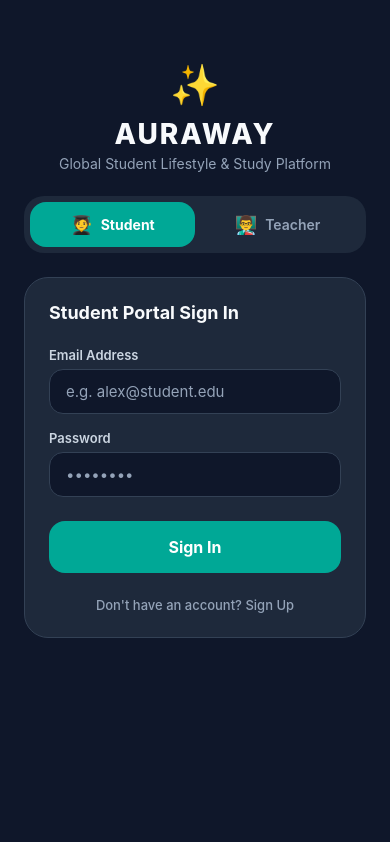
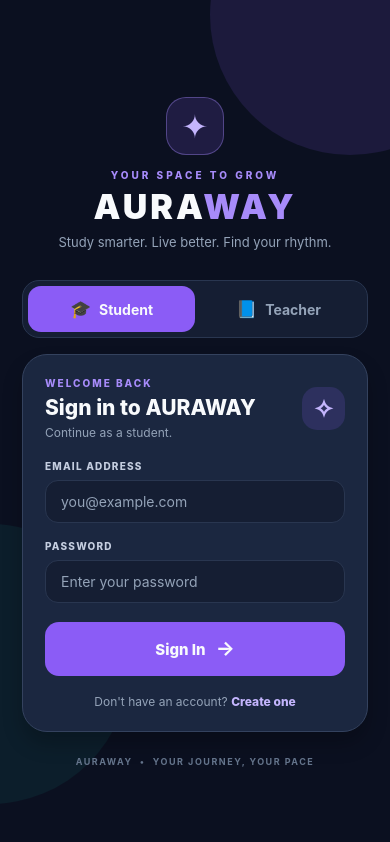
Before and after one commit to zaminmohammed78-bit/AURAWAY, a React Native app: screen / in a window 390 px wide. Built offline with nearby package versions, Linux system fonts and the light colour scheme.

Commit message:
Redesign AURAWAY authentication screen

```diff
--- a/src/screens/AuthScreen.tsx
+++ b/src/screens/AuthScreen.tsx
@@ -14,10 +14,20 @@ import {
 import { supabase } from '../lib/supabase';
 import { UserRole } from '../types/database';
 
+const COLORS = {
+  background: '#0B1020',
+  surface: '#151E33',
+  card: '#1B2740',
+  primary: '#8B5CF6',
+  secondary: '#22C3A6',
+  text: '#F8FAFC',
+  muted: '#94A3B8',
+  border: '#293650',
+};
+
 export const AuthScreen = () => {
   const [isSignUp, setIsSignUp] = useState(false);
   const [role, setRole] = useState<UserRole>('student');
-
   const [email, setEmail] = useState('');
   const [username, setUsername] = useState('');
   const [password, setPassword] = useState('');
@@ -25,7 +35,7 @@ export const AuthScreen = () => {
   const [loading, setLoading] = useState(false);
 
   const handleAuth = async () => {
-    if (!email || !password) {
+    if (!email.trim() || !password) {
       Alert.alert('Required Fields Missing', 'Please enter your email and password.');
       return;
     }
@@ -48,13 +58,12 @@ export const AuthScreen = () => {
 
     try {
       if (isSignUp) {
-        // Register new user in Supabase Auth
         const { data, error } = await supabase.auth.signUp({
           email: email.trim(),
-          password: password,
+          password,
           options: {
             data: {
-              username: username.trim() || email.split('@')[0],
+              username: username.trim() || email.trim().split('@')[0],
               role: 'student',
             },
           },
@@ -63,14 +72,13 @@ export const AuthScreen = () => {
         if (error) throw error;
 
         if (data.user) {
-          // Create profile record in Supabase database table 'profiles'
           const { error: profileError } = await supabase.from('profiles').insert([
             {
               id: data.user.id,
               email: email.trim(),
-              username: username.trim() || email.split('@')[0],
-              role: role,
-              routine_visible_to_teacher: role === 'student' ? false : true,
+              username: username.trim() || email.trim().split('@')[0],
+              role: 'student',
+              routine_visible_to_teacher: false,
               consistency_rate: 100,
             },
           ]);
@@ -79,13 +87,12 @@ export const AuthScreen = () => {
             console.warn('Profile sync note:', profileError.message);
           }
 
-          Alert.alert('Account Created 🎉', 'Registration successful! Signing you in...');
+          Alert.alert('Account Created', 'Registration successful! Signing you in...');
         }
       } else {
-        // Sign In
-        const { data, error } = await supabase.auth.signInWithPassword({
+        const { error } = await supabase.auth.signInWithPassword({
           email: email.trim(),
-          password: password,
+          password,
         });
 
         if (error) throw error;
@@ -97,126 +104,169 @@ export const AuthScreen = () => {
     }
   };
 
+  const switchMode = () => {
+    setIsSignUp((current) => !current);
+    setPassword('');
+    setConfirmPassword('');
+  };
+
   return (
     <KeyboardAvoidingView
       behavior={Platform.OS === 'ios' ? 'padding' : 'height'}
       style={styles.container}
     >
-      <ScrollView contentContainerStyle={styles.scrollContent}>
-        {/* Header Branding */}
+      <View pointerEvents="none" style={styles.glowTop} />
+      <View pointerEvents="none" style={styles.glowBottom} />
+
+      <ScrollView
+        contentContainerStyle={styles.scrollContent}
+        keyboardShouldPersistTaps="handled"
+        showsVerticalScrollIndicator={false}
+      >
         <View style={styles.header}>
-          <Text style={styles.logoIcon}>✨</Text>
-          <Text style={styles.title}>AURAWAY</Text>
-          <Text style={styles.subtitle}>Global Student Lifestyle & Study Platform</Text>
+          <View style={styles.logoMark}>
+            <Text style={styles.logoIcon}>✦</Text>
+          </View>
+          <Text style={styles.eyebrow}>YOUR SPACE TO GROW</Text>
+          <Text style={styles.title}>AURA<Text style={styles.titleAccent}>WAY</Text></Text>
+          <Text style={styles.subtitle}>Study smarter. Live better. Find your rhythm.</Text>
         </View>
 
-        {/* Role Selector Card */}
         <View style={styles.roleContainer}>
           <TouchableOpacity
-            style={[styles.roleTab, role === 'student' && styles.roleTabActiveStudent]}
+            activeOpacity={0.85}
+            style={[styles.roleTab, role === 'student' && styles.roleTabActive]}
             onPress={() => setRole('student')}
           >
-            <Text style={styles.roleEmoji}>🧑‍🎓</Text>
+            <Text style={styles.roleEmoji}>🎓</Text>
             <Text style={[styles.roleLabel, role === 'student' && styles.roleTextActive]}>Student</Text>
           </TouchableOpacity>
 
           <TouchableOpacity
+            activeOpacity={0.85}
             style={[styles.roleTab, role === 'teacher' && styles.roleTabActiveTeacher]}
             onPress={() => setRole('teacher')}
           >
-            <Text style={styles.roleEmoji}>👨‍🏫</Text>
+            <Text style={styles.roleEmoji}>📘</Text>
             <Text style={[styles.roleLabel, role === 'teacher' && styles.roleTextActive]}>Teacher</Text>
           </TouchableOpacity>
         </View>
 
-        {/* Auth Form Card */}
         <View style={styles.card}>
+          <View style={styles.cardHeading}>
+            <View>
+              <Text style={styles.cardEyebrow}>{isSignUp ? 'GET STARTED' : 'WELCOME BACK'}</Text>
               <Text style={styles.cardTitle}>
-            {isSignUp ? `Create ${role === 'student' ? 'Student' : 'Teacher'} Account` : `${role === 'student' ? 'Student' : 'Teacher'} Portal Sign In`}
+                {isSignUp ? 'Create your account' : 'Sign in to AURAWAY'}
               </Text>
+              <Text style={styles.cardSubtitle}>
+                {isSignUp ? 'A fresh start begins here.' : `Continue as a ${role}.`}
+              </Text>
+            </View>
+            <View style={styles.headingOrb}>
+              <Text style={styles.headingOrbText}>{role === 'student' ? '✧' : '⌑'}</Text>
+            </View>
+          </View>
 
           {isSignUp && (
             <View style={styles.inputGroup}>
-              <Text style={styles.label}>Full Name / Username</Text>
+              <Text style={styles.label}>FULL NAME / USERNAME</Text>
               <TextInput
                 style={styles.input}
-                placeholder="e.g. Alex Rivers"
-                placeholderTextColor="#94A3B8"
+                placeholder="Enter your name"
+                placeholderTextColor={COLORS.muted}
                 value={username}
                 onChangeText={setUsername}
                 autoCapitalize="words"
+                autoCorrect={false}
+                textContentType="name"
               />
             </View>
           )}
 
           <View style={styles.inputGroup}>
-            <Text style={styles.label}>Email Address</Text>
+            <Text style={styles.label}>EMAIL ADDRESS</Text>
             <TextInput
               style={styles.input}
-              placeholder="e.g. alex@student.edu"
-              placeholderTextColor="#94A3B8"
+              placeholder="you@example.com"
+              placeholderTextColor={COLORS.muted}
               value={email}
               onChangeText={setEmail}
               keyboardType="email-address"
               autoCapitalize="none"
+              autoCorrect={false}
+              textContentType="emailAddress"
             />
           </View>
 
           <View style={styles.inputGroup}>
-            <Text style={styles.label}>Password</Text>
+            <Text style={styles.label}>PASSWORD</Text>
             <TextInput
               style={styles.input}
-              placeholder="••••••••"
-              placeholderTextColor="#94A3B8"
+              placeholder="Enter your password"
+              placeholderTextColor={COLORS.muted}
               value={password}
               onChangeText={setPassword}
               secureTextEntry
+              textContentType={isSignUp ? 'newPassword' : 'password'}
             />
           </View>
 
           {isSignUp && (
             <View style={styles.inputGroup}>
-              <Text style={styles.label}>Confirm Password</Text>
+              <Text style={styles.label}>CONFIRM PASSWORD</Text>
               <TextInput
                 style={styles.input}
-                placeholder="••••••••"
-                placeholderTextColor="#94A3B8"
+                placeholder="Re-enter your password"
+                placeholderTextColor={COLORS.muted}
                 value={confirmPassword}
                 onChangeText={setConfirmPassword}
                 secureTextEntry
+                textContentType="newPassword"
               />
             </View>
           )}
 
           {role === 'teacher' && isSignUp && (
-            <Text style={styles.teacherCodeLabel}>
+            <View style={styles.notice}>
+              <Text style={styles.noticeIcon}>ⓘ</Text>
+              <Text style={styles.noticeText}>
                 Teacher accounts are created by an administrator. Switch to Sign In to access an existing account.
               </Text>
+            </View>
           )}
 
           <TouchableOpacity
-            style={[styles.submitButton, role === 'teacher' ? styles.btnTeacher : styles.btnStudent]}
+            activeOpacity={0.88}
+            style={[
+              styles.submitButton,
+              role === 'teacher' ? styles.submitTeacher : styles.submitStudent,
+              loading && styles.submitDisabled,
+            ]}
             onPress={handleAuth}
             disabled={loading}
           >
             {loading ? (
-              <ActivityIndicator color="#FFFFFF" />
+              <ActivityIndicator color={COLORS.text} />
             ) : (
+              <>
                 <Text style={styles.submitButtonText}>
-                {isSignUp ? 'Register Account' : 'Sign In'}
+                  {isSignUp ? 'Create Account' : 'Sign In'}
                 </Text>
+                <Text style={styles.submitArrow}>→</Text>
+              </>
             )}
           </TouchableOpacity>
 
-          <TouchableOpacity
-            style={styles.toggleAuthMode}
-            onPress={() => setIsSignUp(!isSignUp)}
-          >
-            <Text style={styles.toggleAuthText}>
-              {isSignUp ? 'Already have an account? Sign In' : "Don't have an account? Sign Up"}
+          <TouchableOpacity style={styles.toggleAuthMode} onPress={switchMode}>
+            <Text style={styles.togglePrompt}>
+              {isSignUp ? 'Already have an account? ' : "Don't have an account? "}
             </Text>
+            <Text style={styles.toggleAction}>{isSignUp ? 'Sign In' : 'Create one'}</Text>
           </TouchableOpacity>
         </View>
+
+        <Text style={styles.footer}>AURAWAY  •  YOUR JOURNEY, YOUR PACE</Text>
       </ScrollView>
     </KeyboardAvoidingView>
   );
@@ -225,138 +275,250 @@ export const AuthScreen = () => {
 const styles = StyleSheet.create({
   container: {
     flex: 1,
-    backgroundColor: '#0F172A',
+    backgroundColor: COLORS.background,
+    overflow: 'hidden',
+  },
+  glowTop: {
+    position: 'absolute',
+    top: -125,
+    right: -100,
+    width: 280,
+    height: 280,
+    borderRadius: 140,
+    backgroundColor: 'rgba(139, 92, 246, 0.13)',
+  },
+  glowBottom: {
+    position: 'absolute',
+    bottom: 40,
+    left: -150,
+    width: 280,
+    height: 280,
+    borderRadius: 140,
+    backgroundColor: 'rgba(34, 195, 166, 0.08)',
   },
   scrollContent: {
-    padding: 24,
-    paddingTop: 60,
-    paddingBottom: 40,
+    flexGrow: 1,
+    justifyContent: 'center',
+    paddingHorizontal: 22,
+    paddingTop: 48,
+    paddingBottom: 28,
   },
   header: {
     alignItems: 'center',
-    marginBottom: 24,
+    marginBottom: 30,
+  },
+  logoMark: {
+    width: 58,
+    height: 58,
+    borderRadius: 20,
+    backgroundColor: 'rgba(139, 92, 246, 0.16)',
+    borderWidth: 1,
+    borderColor: 'rgba(167, 139, 250, 0.38)',
+    alignItems: 'center',
+    justifyContent: 'center',
+    marginBottom: 14,
   },
   logoIcon: {
-    fontSize: 40,
-    marginBottom: 8,
+    fontSize: 32,
+    color: '#C4B5FD',
+  },
+  eyebrow: {
+    color: '#A78BFA',
+    fontSize: 10,
+    fontWeight: '800',
+    letterSpacing: 3,
+    marginBottom: 5,
   },
   title: {
-    fontSize: 28,
-    fontWeight: '800',
-    color: '#F8FAFC',
-    letterSpacing: 2,
+    color: COLORS.text,
+    fontSize: 34,
+    fontWeight: '900',
+    letterSpacing: 3,
+  },
+  titleAccent: {
+    color: '#A78BFA',
   },
   subtitle: {
-    fontSize: 14,
-    color: '#94A3B8',
-    marginTop: 4,
+    color: COLORS.muted,
+    fontSize: 13,
+    marginTop: 7,
+    textAlign: 'center',
   },
   roleContainer: {
     flexDirection: 'row',
-    backgroundColor: '#1E293B',
-    borderRadius: 20,
-    padding: 6,
-    marginBottom: 24,
+    backgroundColor: COLORS.surface,
+    borderRadius: 17,
+    padding: 5,
+    marginBottom: 16,
+    borderWidth: 1,
+    borderColor: COLORS.border,
   },
   roleTab: {
     flex: 1,
     flexDirection: 'row',
     alignItems: 'center',
     justifyContent: 'center',
-    paddingVertical: 12,
-    borderRadius: 16,
+    paddingVertical: 13,
+    borderRadius: 13,
     gap: 8,
   },
-  roleTabActiveStudent: {
-    backgroundColor: '#00A896',
+  roleTabActive: {
+    backgroundColor: COLORS.primary,
   },
   roleTabActiveTeacher: {
-    backgroundColor: '#2A4365',
+    backgroundColor: '#315A83',
   },
   roleEmoji: {
-    fontSize: 18,
+    fontSize: 17,
   },
   roleLabel: {
-    color: '#94A3B8',
-    fontWeight: '600',
+    color: COLORS.muted,
+    fontWeight: '700',
     fontSize: 14,
   },
   roleTextActive: {
-    color: '#FFFFFF',
+    color: COLORS.text,
+  },
+  card: {
+    backgroundColor: COLORS.card,
+    borderRadius: 25,
+    padding: 22,
+    gap: 17,
+    borderWidth: 1,
+    borderColor: '#34425E',
+    shadowColor: '#000000',
+    shadowOffset: { width: 0, height: 12 },
+    shadowOpacity: 0.22,
+    shadowRadius: 20,
+    elevation: 8,
+  },
+  cardHeading: {
+    flexDirection: 'row',
+    alignItems: 'center',
+    justifyContent: 'space-between',
+    marginBottom: 3,
+  },
+  cardEyebrow: {
+    color: '#A78BFA',
+    fontSize: 10,
+    fontWeight: '800',
+    letterSpacing: 2,
+    marginBottom: 6,
+  },
+  cardTitle: {
+    color: COLORS.text,
+    fontSize: 21,
+    fontWeight: '800',
+  },
+  cardSubtitle: {
+    color: COLORS.muted,
+    fontSize: 12,
+    marginTop: 5,
+  },
+  headingOrb: {
+    width: 43,
+    height: 43,
+    borderRadius: 15,
+    backgroundColor: 'rgba(139, 92, 246, 0.16)',
+    alignItems: 'center',
+    justifyContent: 'center',
+  },
+  headingOrbText: {
+    color: '#C4B5FD',
+    fontSize: 25,
     fontWeight: '700',
   },
-  card: {
-    backgroundColor: '#1E293B',
-    borderRadius: 24,
-    padding: 24,
-    gap: 16,
-    borderWidth: 1,
-    borderColor: '#334155',
-  },
-  cardTitle: {
-    fontSize: 18,
-    fontWeight: '700',
-    color: '#F8FAFC',
-    marginBottom: 8,
-  },
   inputGroup: {
-    gap: 6,
+    gap: 8,
   },
   label: {
-    fontSize: 13,
-    fontWeight: '600',
-    color: '#CBD5E1',
+    color: '#C5CEE0',
+    fontSize: 10,
+    fontWeight: '800',
+    letterSpacing: 1.2,
   },
   input: {
-    backgroundColor: '#0F172A',
+    backgroundColor: COLORS.surface,
+    borderRadius: 13,
+    paddingHorizontal: 15,
+    paddingVertical: Platform.OS === 'ios' ? 15 : 12,
+    color: COLORS.text,
+    borderWidth: 1,
+    borderColor: COLORS.border,
+    fontSize: 14,
+  },
+  notice: {
+    flexDirection: 'row',
+    alignItems: 'flex-start',
+    gap: 9,
+    backgroundColor: 'rgba(49, 90, 131, 0.18)',
+    padding: 12,
+    borderRadius: 12,
+    borderWidth: 1,
+    borderColor: 'rgba(96, 165, 250, 0.3)',
+  },
+  noticeIcon: {
+    color: '#93C5FD',
+    fontSize: 16,
+    fontWeight: '800',
+  },
+  noticeText: {
+    flex: 1,
+    color: '#BFDBFE',
+    fontSize: 11,
+    lineHeight: 17,
+  },
+  submitButton: {
+    flexDirection: 'row',
+    alignItems: 'center',
+    justifyContent: 'center',
+    paddingVertical: 16,
     borderRadius: 14,
-    paddingHorizontal: 16,
-    paddingVertical: 12,
-    color: '#F8FAFC',
-    borderWidth: 1,
-    borderColor: '#334155',
+    marginTop: 2,
+    gap: 10,
+  },
+  submitStudent: {
+    backgroundColor: COLORS.primary,
+  },
+  submitTeacher: {
+    backgroundColor: '#315A83',
+  },
+  submitDisabled: {
+    opacity: 0.7,
+  },
+  submitButtonText: {
+    color: COLORS.text,
+    fontWeight: '800',
     fontSize: 15,
   },
-  teacherCodeBox: {
-    backgroundColor: 'rgba(42, 67, 101, 0.3)',
-    padding: 12,
-    borderRadius: 16,
-    borderWidth: 1,
-    borderColor: '#3182CE',
-  },
-  teacherCodeLabel: {
-    fontSize: 12,
+  submitArrow: {
+    color: COLORS.text,
+    fontSize: 20,
     fontWeight: '700',
-    color: '#63B3ED',
-    marginBottom: 4,
-  },
-  teacherInput: {
-    borderColor: '#3182CE',
-  },
-  submitButton: {
-    paddingVertical: 16,
-    borderRadius: 16,
-    alignItems: 'center',
-    marginTop: 8,
-  },
-  btnStudent: {
-    backgroundColor: '#00A896',
-  },
-  btnTeacher: {
-    backgroundColor: '#3182CE',
-  },
-  submitButtonText: {
-    color: '#FFFFFF',
-    fontWeight: '700',
-    fontSize: 16,
+    marginTop: -2,
   },
   toggleAuthMode: {
+    flexDirection: 'row',
+    justifyContent: 'center',
     alignItems: 'center',
-    marginTop: 8,
+    flexWrap: 'wrap',
+    marginTop: 1,
   },
-  toggleAuthText: {
-    color: '#94A3B8',
-    fontSize: 13,
-    fontWeight: '500',
+  togglePrompt: {
+    color: COLORS.muted,
+    fontSize: 12,
+  },
+  toggleAction: {
+    color: '#C4B5FD',
+    fontSize: 12,
+    fontWeight: '800',
+  },
+  footer: {
+    color: '#64748B',
+    fontSize: 9,
+    fontWeight: '700',
+    letterSpacing: 1.5,
+    textAlign: 'center',
+    marginTop: 24,
   },
 });
```
Lines whose indentation alone changed are shown as unchanged.
